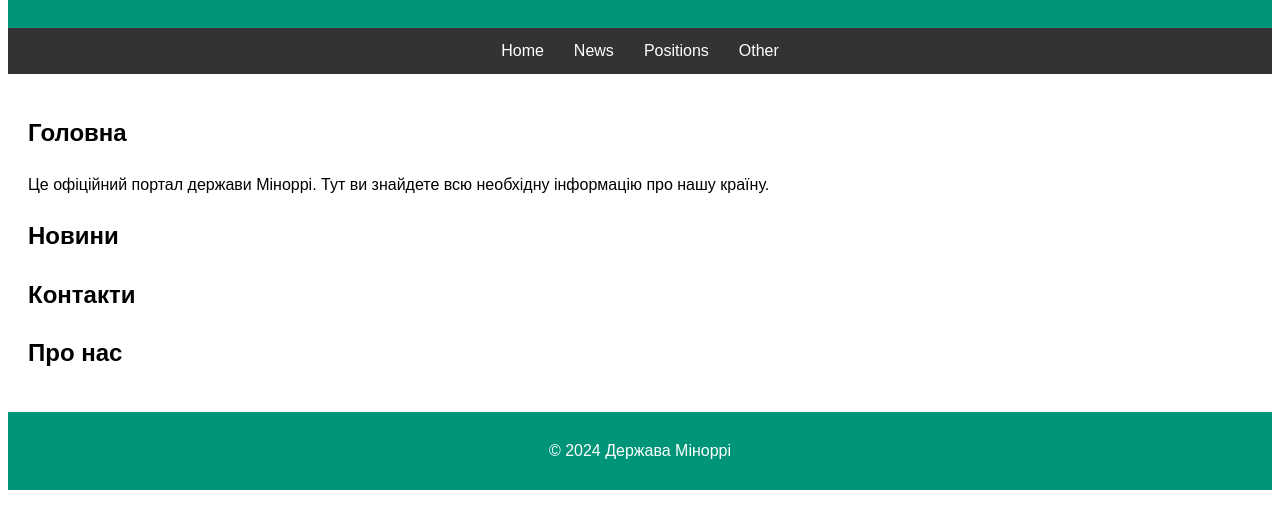
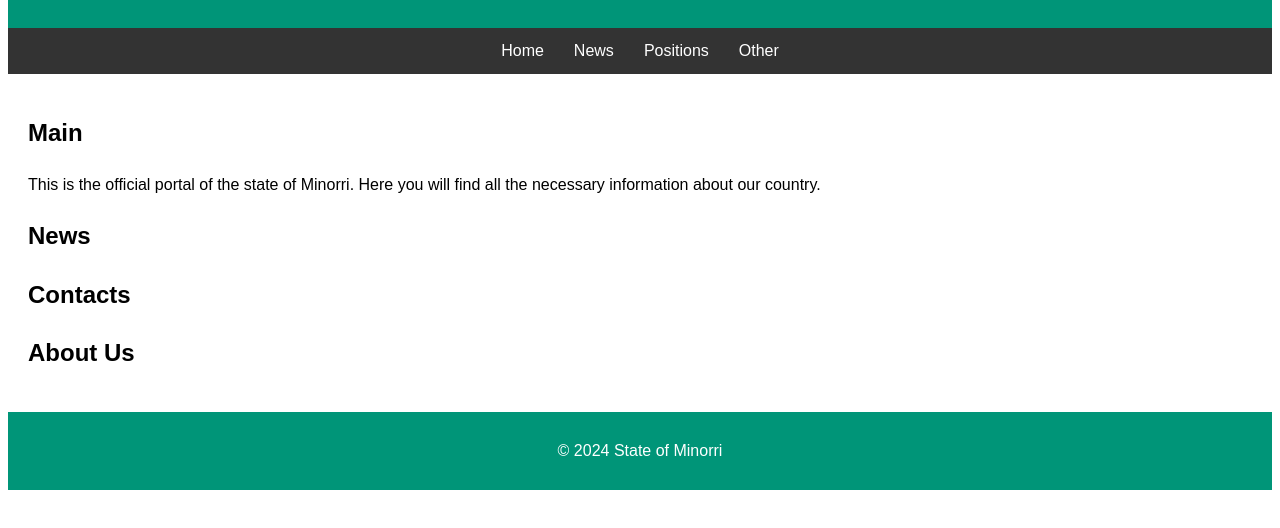
Before and after one commit to Naharashu/Minorri, a plain HTML site: page index.html in a window 1280 px wide. Shown: the part 94-622 px from the top of the page. Drawn offline with Linux system fonts and the light colour scheme.

Commit message:
Update index.html

```diff
--- a/index.html
+++ b/index.html
@@ -1,10 +1,10 @@
-<html
+
 <!DOCTYPE html>
-<html lang="uk">
+<html lang="en">
 <head>
     <meta charset="UTF-8">
     <meta name="viewport" content="width=device-width, initial-scale=1.0">
-    <title>Welcome to official site of Minorri</title>
+    <title>Welcome to the official site of Minorri</title>
     <style>
         body { font-family: Arial, sans-serif; line-height: 1.6; }
         header { background: #009578; color: white; padding: 10px 0; text-align: center; }
@@ -22,29 +22,29 @@
     <nav>
         <a href="#home">Home</a>
         <a href="#news">News</a>
-        <a href="#posada">Positions</a>
+        <a href="#positions">Positions</a>
         <a href="#other">Other</a>
     </nav>
     <main>
         <section id="home">
-            <h2>Головна</h2>
-            <p>Це офіційний портал держави Міноррі. Тут ви знайдете всю необхідну інформацію про нашу країну.</p>
+            <h2>Main</h2>
+            <p>This is the official portal of the state of Minorri. Here you will find all the necessary information about our country.</p>
         </section>
         <section id="news">
-            <h2>Новини</h2>
-            <!-- Новини та оновлення -->
+            <h2>News</h2>
+            <!-- News and updates -->
         </section>
         <section id="contact">
-            <h2>Контакти</h2>
-            <!-- Інформація для зв'язку -->
+            <h2>Contacts</h2>
+            <!-- Contact information -->
         </section>
         <section id="about">
-            <h2>Про нас</h2>
-            <!-- Інформація про державу Міноррі -->
+            <h2>About Us</h2>
+            <!-- Information about the state of Minorri -->
         </section>
     </main>
     <footer>
-        <p>© 2024 Держава Міноррі</p>
+        <p>© 2024 State of Minorri</p>
     </footer>
 </body>
 </html>
```
